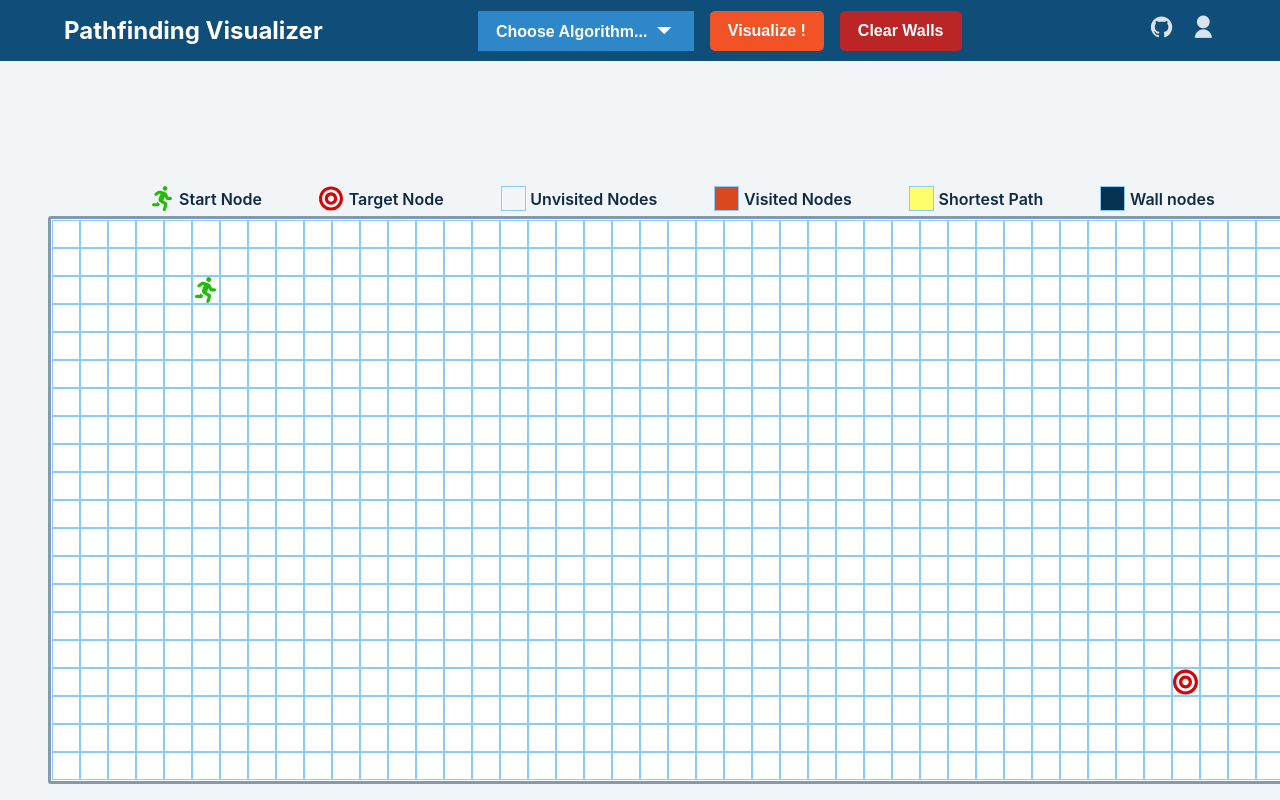
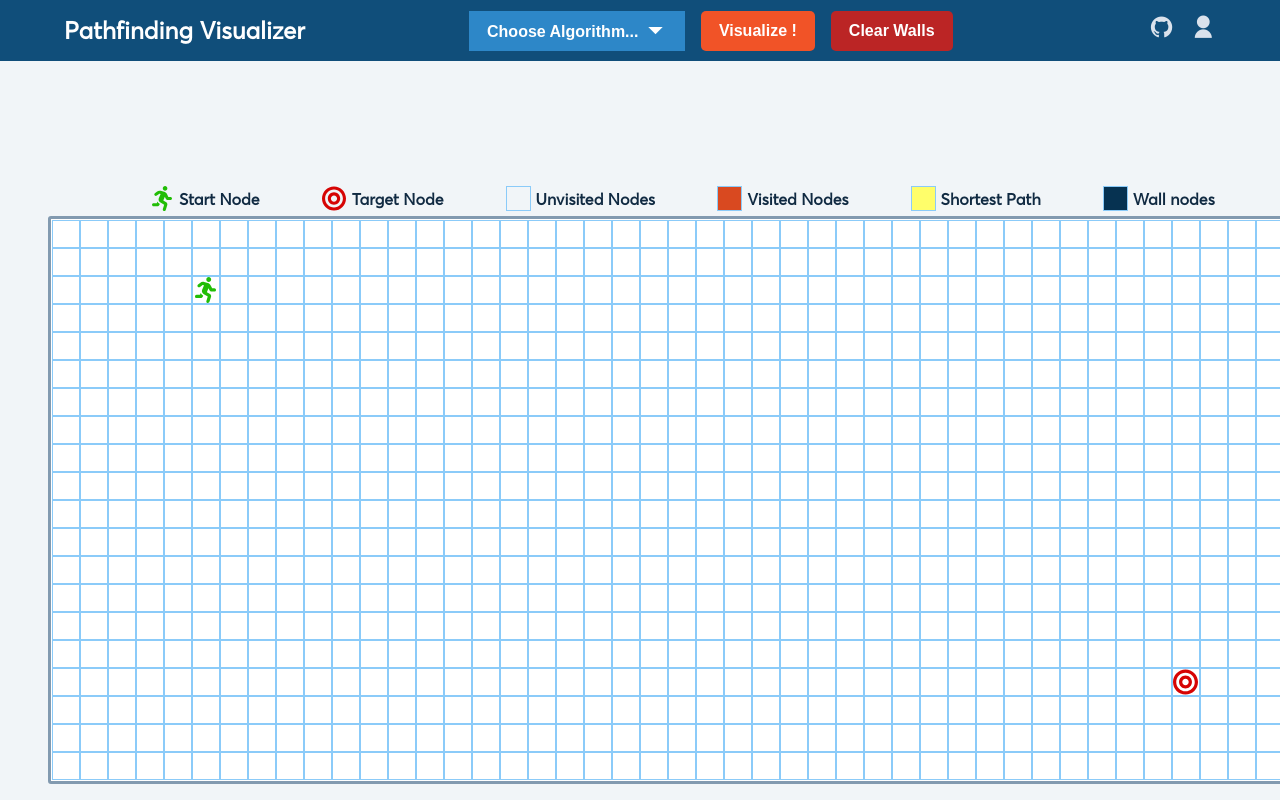
Before and after one commit to andrewphm/pathfinding, a React (Create React App) app: page / in a window 1280 px wide. Shown: the top 800 px of the page. Built offline with nearby package versions, Linux system fonts and the light colour scheme.

Commit message:
import local main font

```diff
--- a/src/index.css
+++ b/src/index.css
@@ -1,3 +1,19 @@
+@font-face {
+  font-family: "Averta";
+  src: local("Averta"),
+    url(./assets/Averta-Regular-fd1297bf462e95eea6aa118597d8ef9e.otf)
+      format("opentype");
+  /* other formats include: 'woff2', 'truetype, 'opentype',
+                            'embedded-opentype', and 'svg' */
+}
+
+@font-face {
+  font-family: "Averta-bold";
+  src: local("Averta"),
+    url(./assets/Averta-Extrabold-fb6444482c40ac275dca7fdeebf54a3e.woff2)
+      format("woff2");
+}
+
 :root {
   /* Rows/Cols */
   --grid-rows: 1;
@@ -61,9 +77,7 @@
 
 body {
   margin: 0;
-  font-family: -apple-system, BlinkMacSystemFont, "Segoe UI", "Roboto", "Oxygen",
-    "Ubuntu", "Cantarell", "Fira Sans", "Droid Sans", "Helvetica Neue",
-    sans-serif;
+  font-family: "Averta", sans-serif;
   -webkit-font-smoothing: antialiased;
   -moz-osx-font-smoothing: grayscale;
   background-color: var(--clr-grey-10);
```
Also changed, not shown: src/assets/Averta-Extrabold-fb6444482c40ac275dca7fdeebf54a3e.woff2 (added), src/assets/Averta-Regular-fd1297bf462e95eea6aa118597d8ef9e.otf (added).
